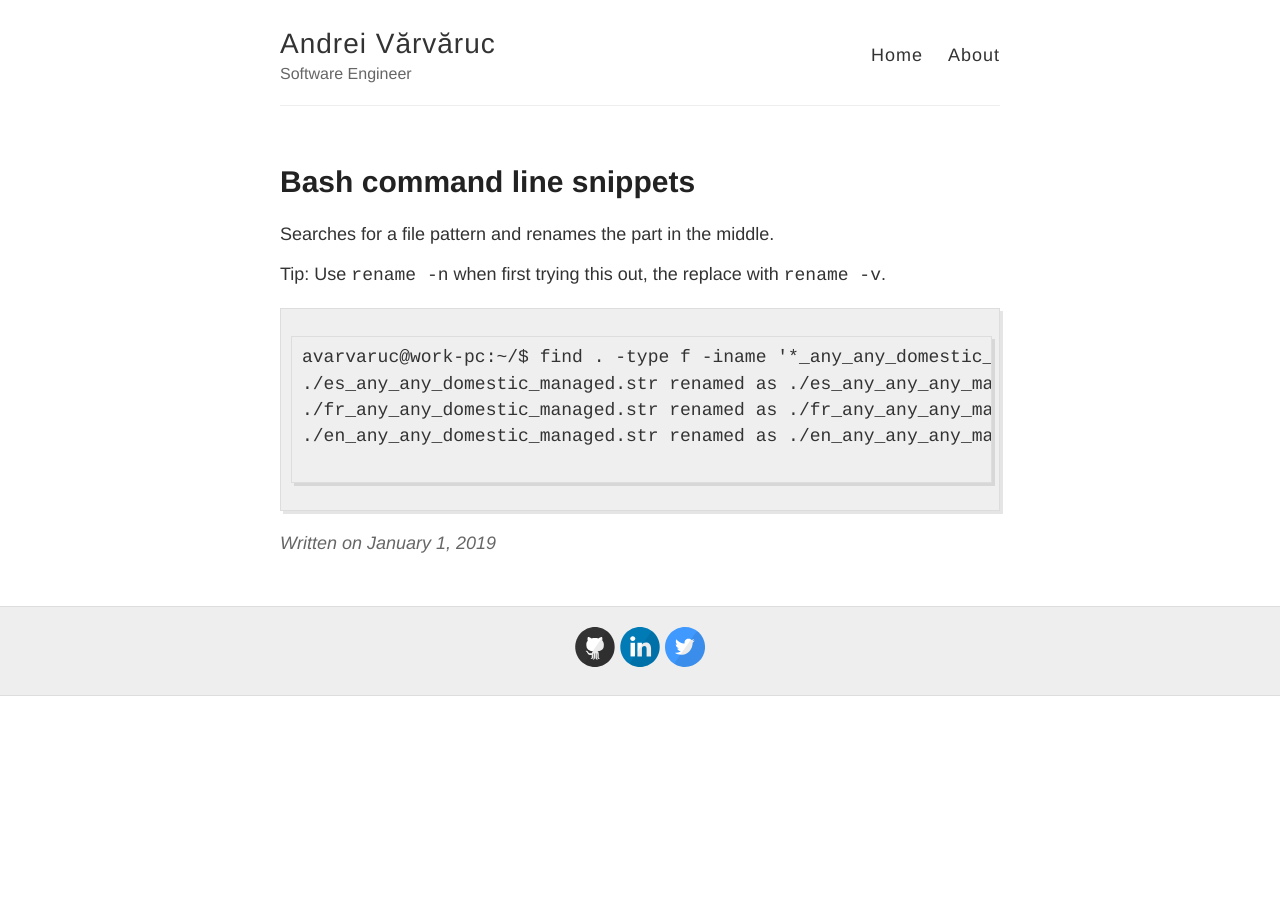
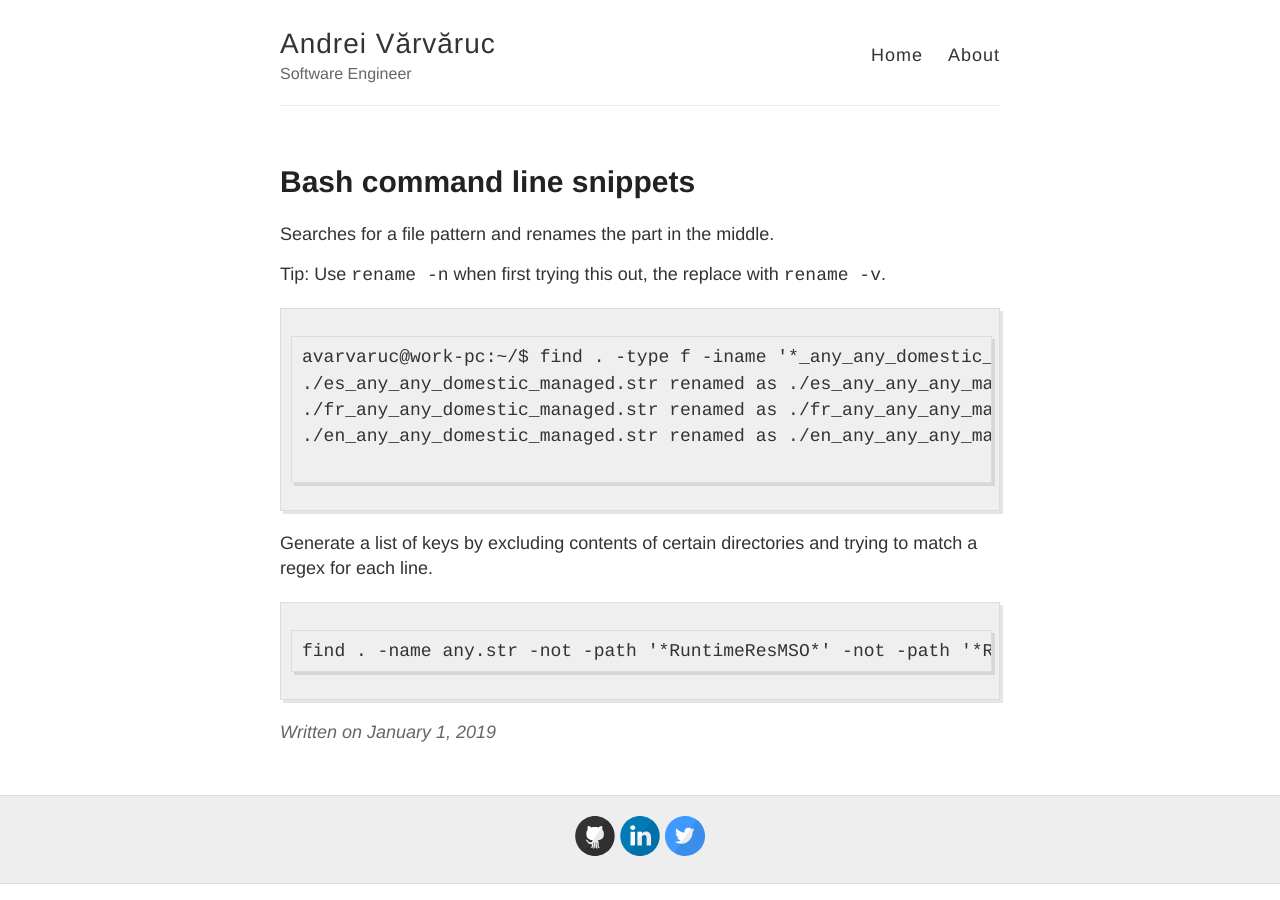
Before and after one commit to varvaruc/varvaruc.github.io, a Jekyll site: the page built from _posts/2019-1-1-Bash-cmd-line-snippets.md, in a window 1280 px wide. Built offline with Jekyll 4.4.1, drawn with Linux system fonts in a browser that asks for light colours.

Commit message:
Update 2019-1-1-Bash-cmd-line-snippets.md

````diff
--- a/_posts/2019-1-1-Bash-cmd-line-snippets.md
+++ b/_posts/2019-1-1-Bash-cmd-line-snippets.md
@@ -14,3 +14,10 @@ avarvaruc@work-pc:~/$ find . -type f -iname '*_any_any_domestic_managed.str' -ex
 ./en_any_any_domestic_managed.str renamed as ./en_any_any_any_managed.str
 
 ```
+
+
+Generate a list of keys by excluding contents of certain directories and trying to match a regex for each line.
+
+```
+find . -name any.str -not -path '*RuntimeResMSO*' -not -path '*ResHelpTroubleshooting*' -exec grep -Eo "^\[(.*)\]\s+\:\s+(STRING|STRARRAY)\s*=\s*.*$" {} \; | cut -d: -f1
+```
````
